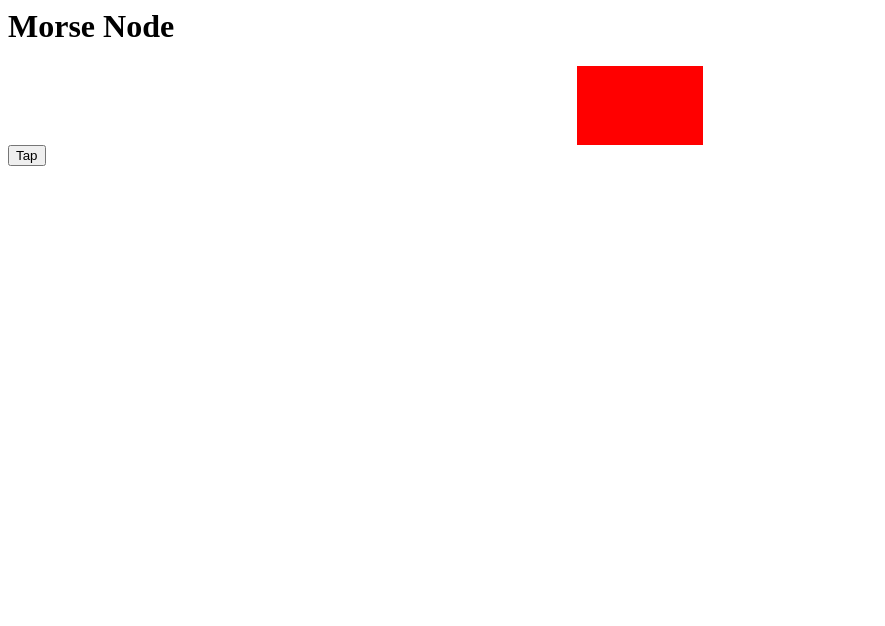
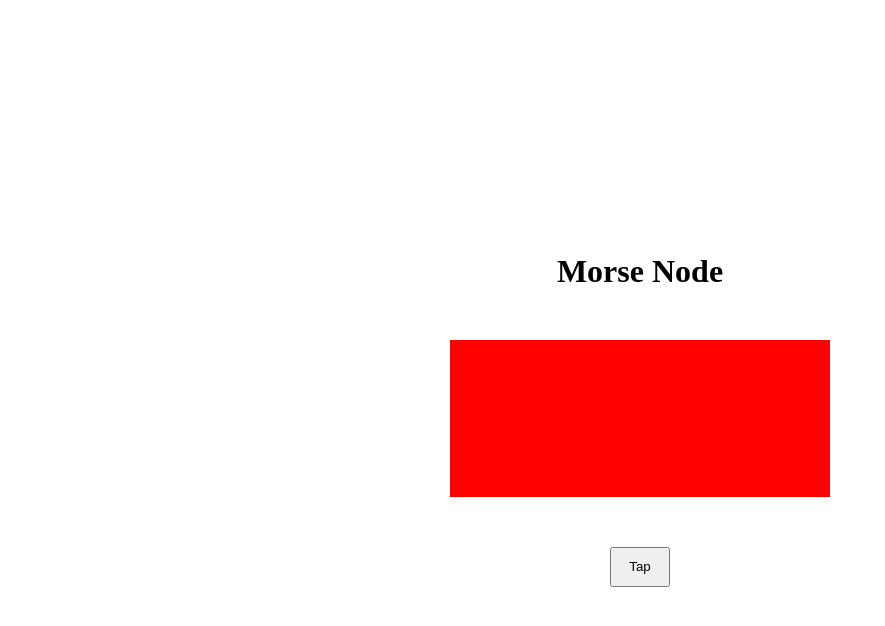
Before and after one commit to Steven-Klavins/morse-node, a website: page index.html in a window 1280 px wide. Shown: the whole page, without its empty margins (0-885 px from the left). Drawn offline with Linux system fonts and the light colour scheme.

Commit message:
added responsiveness to html

```diff
--- a/index.html
+++ b/index.html
@@ -6,7 +6,7 @@
 </head>
 
 <body>
-    <div>
+    <div class="container">
         <h1>Morse Node</h1>
         <div id="indication_light" class="indication_light"></div>
         <button onmousedown="onTapDown()" onmouseup="onTapUp()" ontouchstart="onTapDown()" ontouchend="onTapUp()">Tap</button>
--- a/public/index.css
+++ b/public/index.css
@@ -1,6 +1,49 @@
-.indication_light {
- background-color: red;
- width: 10%;
- height: 10%;
- margin: 0 auto;
+
+
+@media only screen and (max-width: 480px) {
+    /* For mobile phones */
+
+    .indication_light {
+        background-color: red;
+        width: 50%;
+        height: 50%;
+        margin: 50 auto;
+       }
+
+    .container {
+        text-align: center;
+        width: 60%;
+        height: 40%;
+        margin: 0 auto;
+        margin-top: 30%;
+    }
+
+    button{
+        height:40px;
+        width:60px;
+    }
 }
+
+@media only screen and (min-width: 480px) {
+    /* For desktop */
+
+    .indication_light {
+        background-color: red;
+        width: 50%;
+        height: 50%;
+        margin: 50 auto;
+       }
+
+    .container {
+        text-align: center;
+        width: 60%;
+        height: 40%;
+        margin: 0 auto;
+        margin-top: 20%;
+    }
+
+    button{
+        height:40px;
+        width:60px;
+    }
+}
```
